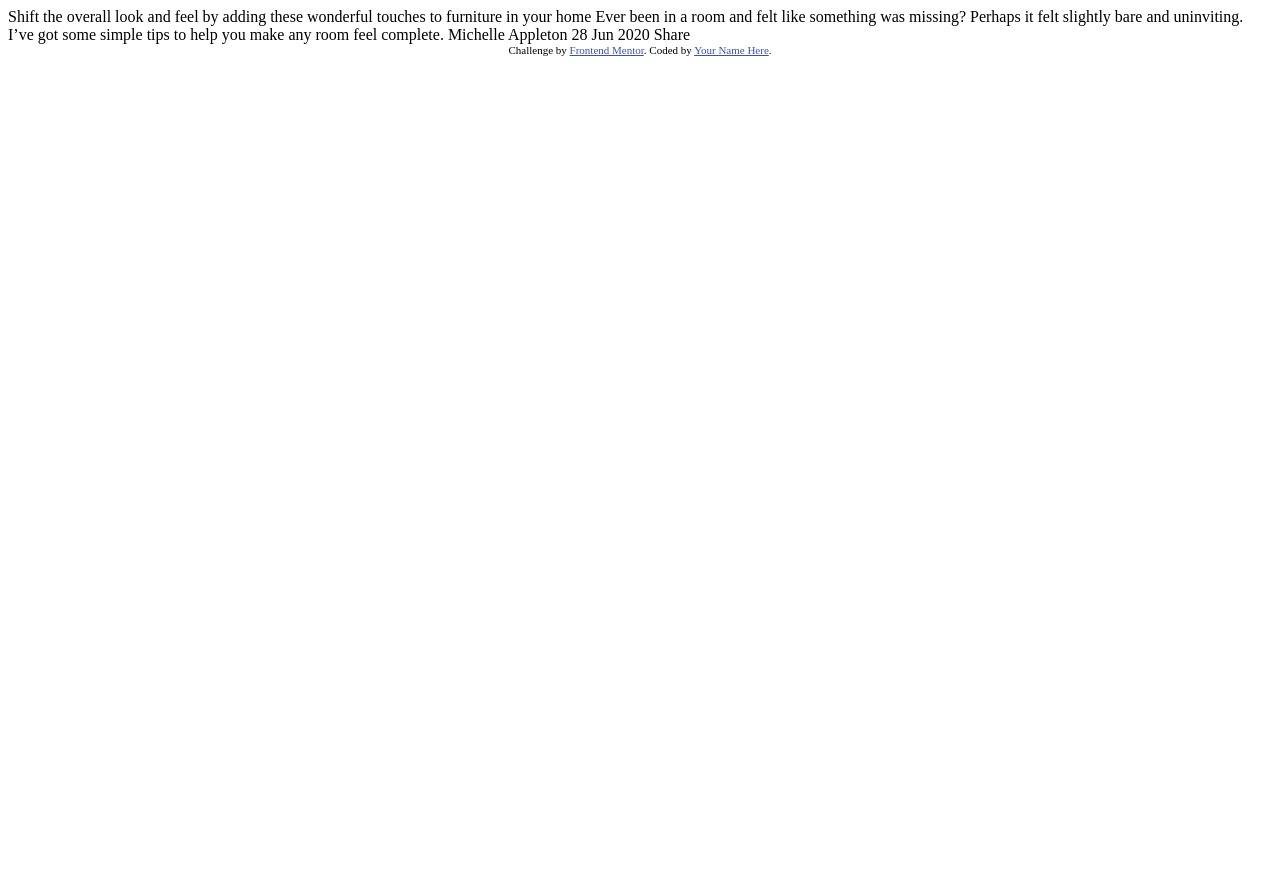
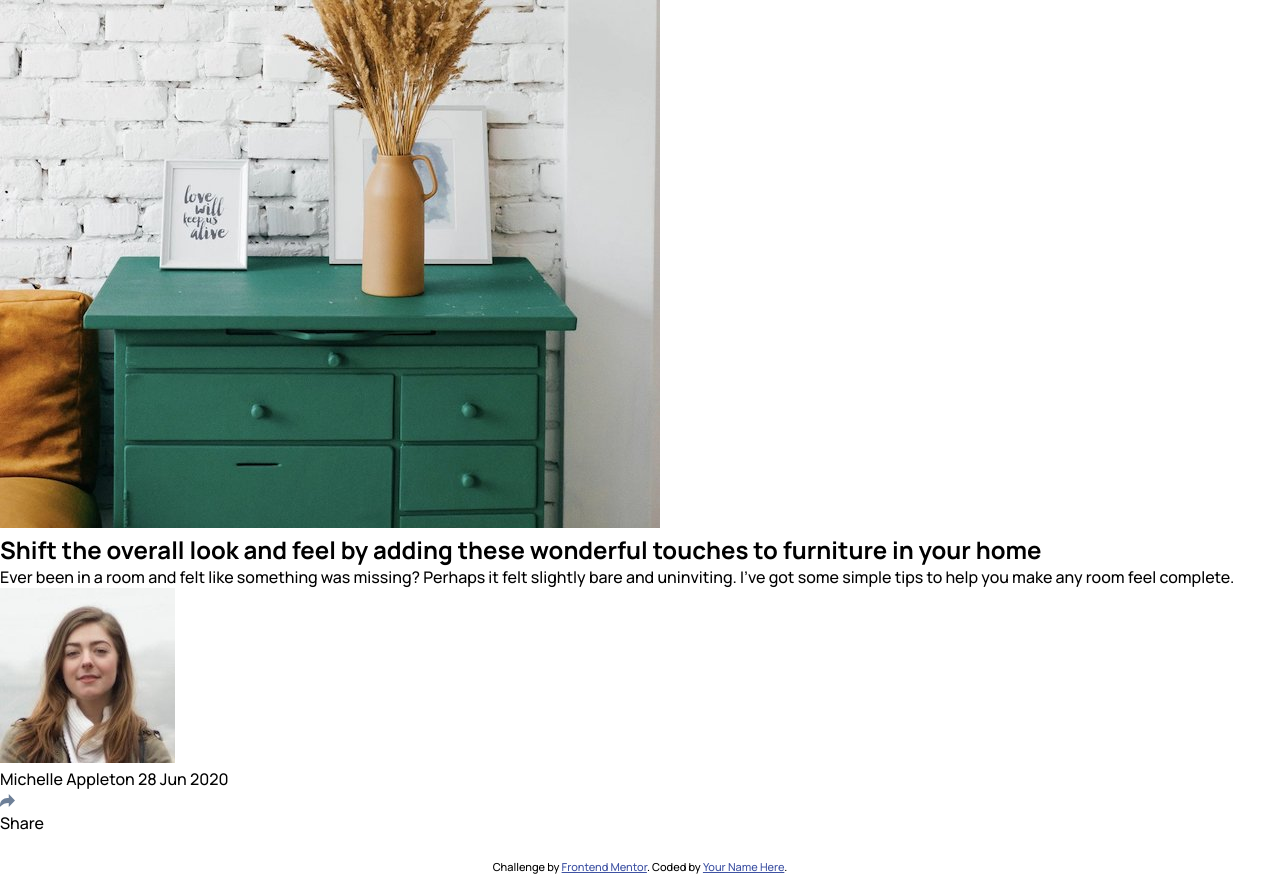
Before and after one commit to TamirisCss/article-preview-component-master, a plain HTML site: page index.html in a window 1280 px wide. Before the commit the page ends 800 px from the top, so only its background shows below. Drawn offline with Linux system fonts and the light colour scheme.

Commit message:
setting html

```diff
--- a/index.html
+++ b/index.html
@@ -5,28 +5,45 @@
   <meta name="viewport" content="width=device-width, initial-scale=1.0"> <!-- displays site properly based on user's device -->
 
   <link rel="icon" type="image/png" sizes="32x32" href="./images/favicon-32x32.png">
-
+  <link href="https://fonts.googleapis.com/css2?family=Manrope:wght@500;700&display=swap" rel="stylesheet">
+  <link rel="stylesheet" href="style.css">
   <title>Frontend Mentor | Article preview component</title>
 
-  <!-- Feel free to remove these styles or customise in your own stylesheet 👍 -->
-  <style>
-    .attribution { font-size: 11px; text-align: center; }
-    .attribution a { color: hsl(228, 45%, 44%); }
-  </style>
 </head>
 <body>
-
-  Shift the overall look and feel by adding these wonderful
-  touches to furniture in your home
-
-  Ever been in a room and felt like something was missing? Perhaps
-  it felt slightly bare and uninviting. I’ve got some simple tips
-  to help you make any room feel complete.
-
-  Michelle Appleton
-  28 Jun 2020
-
-  Share
+  <div class="container">
+    <div class="image">
+      <img src="./images/drawers.jpg" alt="image">
+    </div>
+    <div class="info">
+      <h2 class="title">Shift the overall look and feel by adding these wonderful
+        touches to furniture in your home
+      </h2>
+      <p class="text">Ever been in a room and felt like something was missing? Perhaps
+        it felt slightly bare and uninviting. I’ve got some simple tips
+        to help you make any room feel complete.
+      </p>
+      <div class="profile">
+        <div class="profile-box">
+          <img src="./images/avatar-michelle.jpg" alt="profile image">
+          <div>
+            <span class="name">Michelle Appleton</span>
+            <span class="date">28 Jun 2020</span>
+          </div>
+        </div>
+        <div class="share">
+          <img src="./images/icon-share.svg" alt="icon share">
+          <!--share js-->
+          <div class="box-share">
+            <p>Share</p>
+            <img src="./images/icon-facebook.svg" alt="icon facebook">
+            <img src="./images/icon-twitter.svg" alt="icon twitter">
+            <img src="./images/icon-pinterest.svg" alt="icon pinterest">
+          </div>
+        </div>
+      </div>
+    </div>
+  </div>
 
   <div class="attribution">
     Challenge by <a href="https://www.frontendmentor.io?ref=challenge" target="_blank">Frontend Mentor</a>.
--- /dev/null
+++ b/style.css
@@ -0,0 +1,22 @@
+:root {
+
+    --very-dark-grayish-blue: hsl(217, 19%, 35%);
+    --desaturated-dark-blue: hsl(214, 17%, 51%);
+    --grayish-blue: hsl(212, 23%, 69%);
+    --light-grayish-blue: hsl(210, 46%, 95%);
+}
+* {
+    padding: 0;
+    margin: 0;
+    box-sizing: border-box;
+}
+body {
+    font-family: 'Manrope', sans-serif;
+}
+
+.attribution {
+    font-size: 11px; text-align: center;
+}
+.attribution a {
+    color: hsl(228, 45%, 44%);
+}
```
Also changed, not shown: 1 other file.
